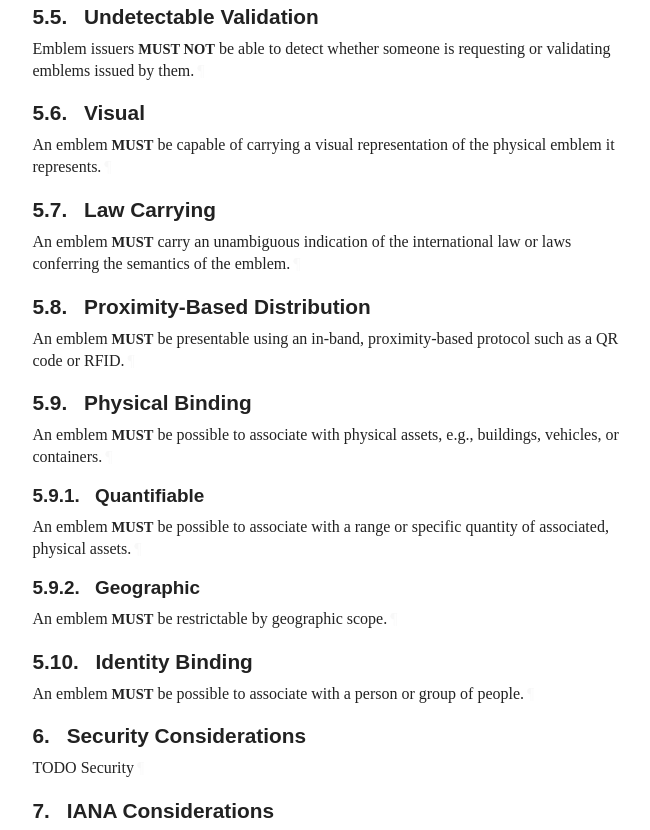
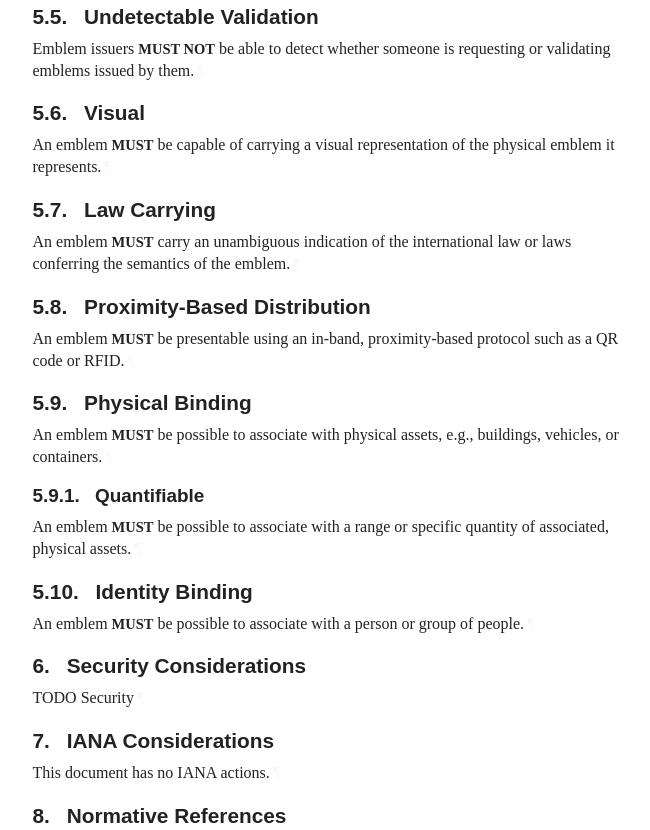
Before and after one commit to felixlinker/diem-requirements, a plain HTML site: page reqs/draft-linker-diem-requirements.html in a window 1280 px wide. Shown: the part 1622-2452 px from the top of the page, without its empty margins (92-742 px from the left). Drawn offline with Linux system fonts and the light colour scheme; a web font is replaced by a local one.

Commit message:
Script updating gh-pages from 9d960c2. [ci skip]

```diff
--- a/reqs/draft-linker-diem-requirements.html
+++ b/reqs/draft-linker-diem-requirements.html
@@ -1196,9 +1196,6 @@ svg :is([fill="white"], [fill^="#fff"]) {
 <li class="compact toc ulBare ulEmpty" id="section-toc.1-1.5.2.9.2.1">
                     <p id="section-toc.1-1.5.2.9.2.1.1"><a href="#section-5.9.1" class="auto internal xref">5.9.1</a>.  <a href="#name-quantifiable" class="internal xref">Quantifiable</a></p>
 </li>
-                  <li class="compact toc ulBare ulEmpty" id="section-toc.1-1.5.2.9.2.2">
-                    <p id="section-toc.1-1.5.2.9.2.2.1"><a href="#section-5.9.2" class="auto internal xref">5.9.2</a>.  <a href="#name-geographic" class="internal xref">Geographic</a></p>
-</li>
                 </ul>
 </li>
               <li class="compact toc ulBare ulEmpty" id="section-toc.1-1.5.2.10">
@@ -1352,14 +1349,6 @@ Depending on the design, it may suffice to rely on expiration of short-lived emb
 <p id="section-5.9.1-1">An emblem <span class="bcp14">MUST</span> be possible to associate with a range or specific quantity of associated, physical assets.<a href="#section-5.9.1-1" class="pilcrow">¶</a></p>
 </section>
 </div>
-<div id="geographic">
-<section id="section-5.9.2">
-          <h4 id="name-geographic">
-<a href="#section-5.9.2" class="section-number selfRef">5.9.2. </a><a href="#name-geographic" class="section-name selfRef">Geographic</a>
-          </h4>
-<p id="section-5.9.2-1">An emblem <span class="bcp14">MUST</span> be restrictable by geographic scope.<a href="#section-5.9.2-1" class="pilcrow">¶</a></p>
-</section>
-</div>
 </section>
 </div>
 <div id="identity-binding">
```
Also changed, not shown: reqs/draft-linker-diem-requirements.txt.
